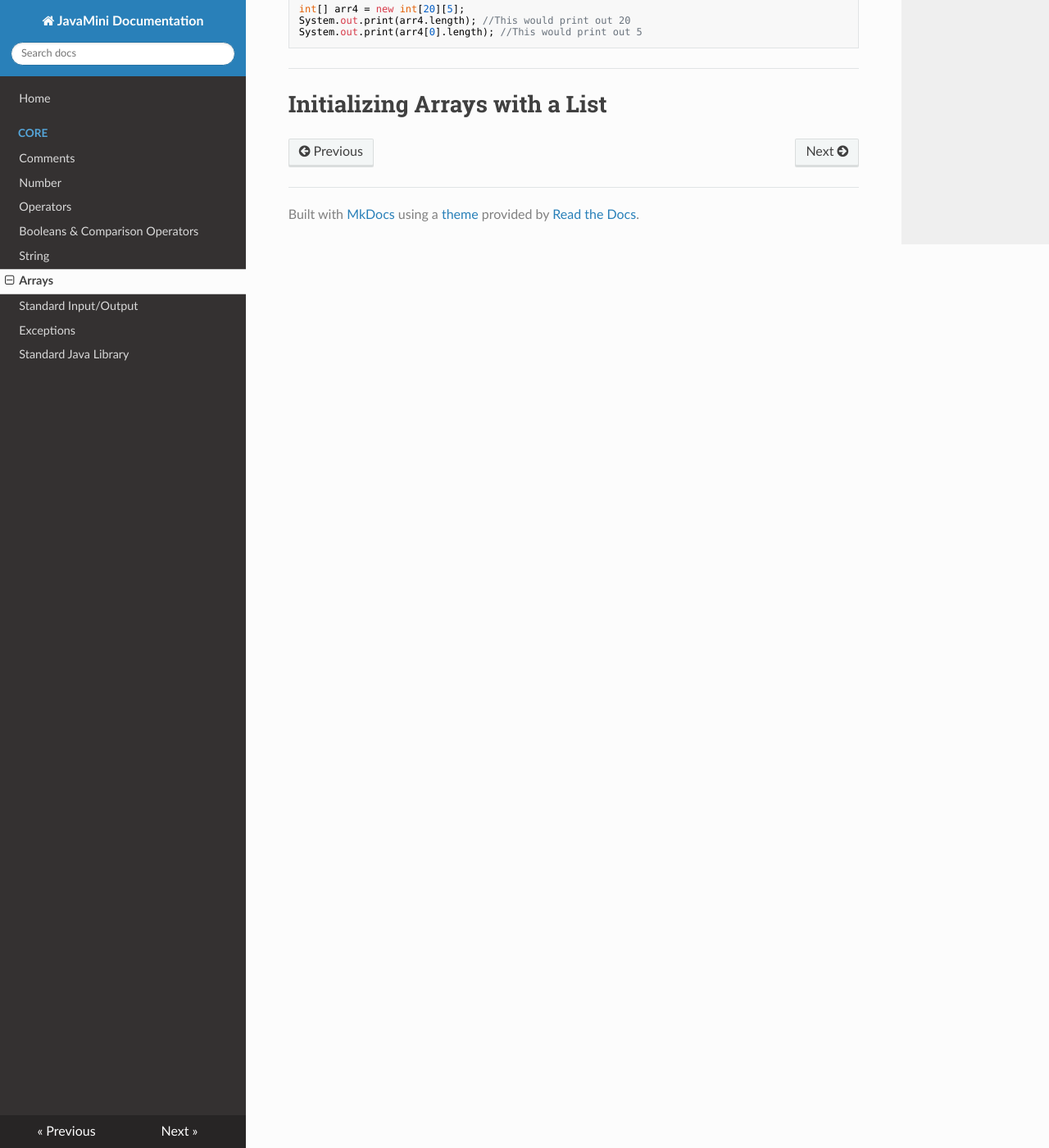
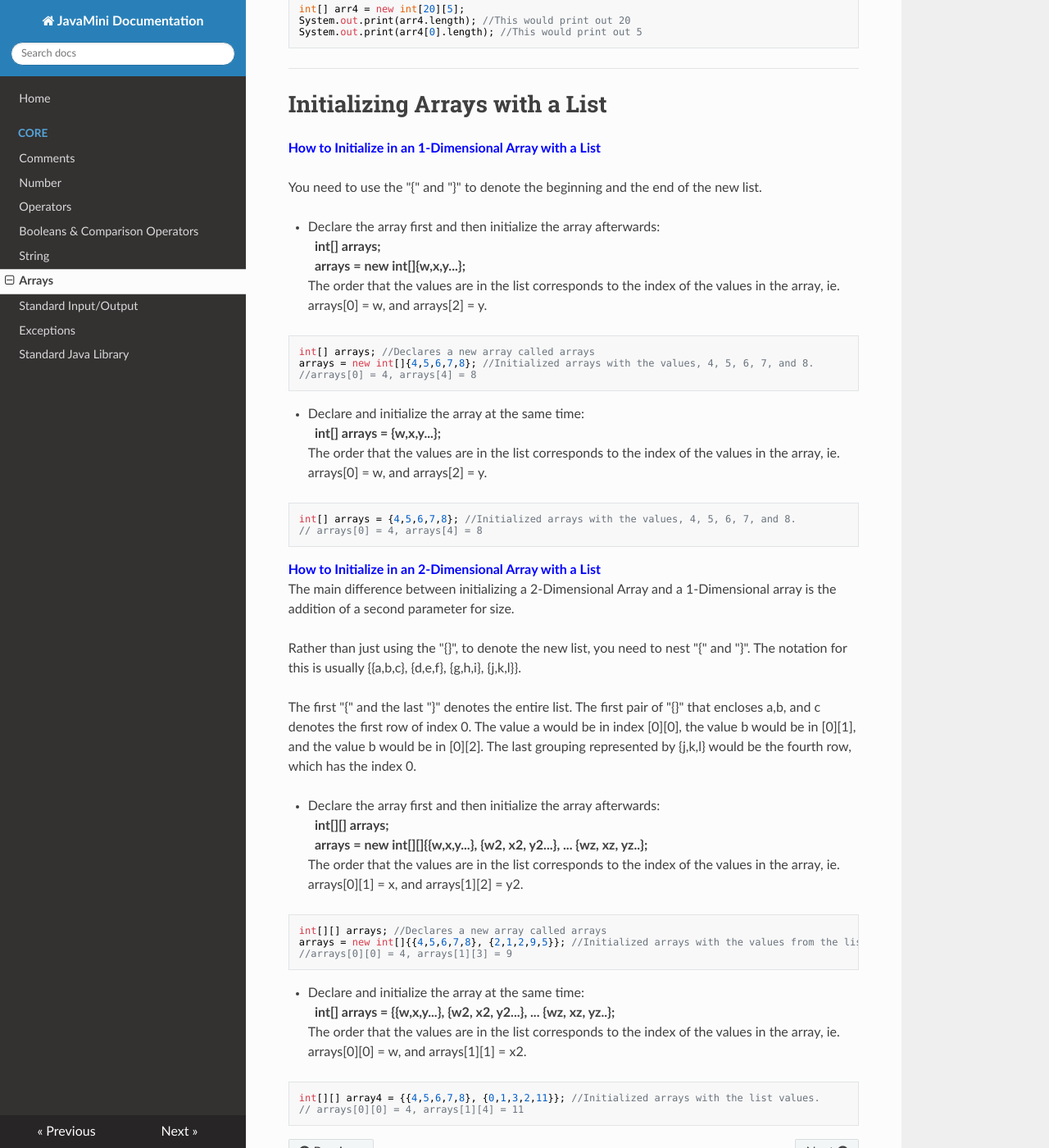
Before and after one commit to bofeng/javamini-doc, an MkDocs documentation site: the page built from doc/core/arrays.md, in a window 1280 px wide and 1400 px high, scrolled down 2253 px. Shown: the whole window at 82% size. Built offline with MkDocs 1.6.1, drawn with Linux system fonts in a browser that asks for light colours; nearby versions of some CDN libraries; old or Windows-style settings are respelled for this version of MkDocs.

Commit message:
Added how to initialize arrays with lists

````diff
--- a/doc/core/arrays.md
+++ b/doc/core/arrays.md
@@ -102,3 +102,54 @@ System.out.print(arr4[0].length); //This would print out 5
 ```
 ---
 # Initializing Arrays with a List
+<span style="color:blue">**How to Initialize in an 1-Dimensional Array with a List**  </span>
+
+You need to use the "{" and "}" to denote the beginning and the end of the new list.
+
+* Declare the array first and then initialize the array afterwards:
+&nbsp;&nbsp;**int[] arrays;**
+&nbsp;&nbsp;**arrays = new int[]{w,x,y...};**
+The order that the values are in the list corresponds to the index of the values in the array, ie. arrays[0] = w, and arrays[2] = y.
+
+```
+int[] arrays; //Declares a new array called arrays
+arrays = new int[]{4,5,6,7,8}; //Initialized arrays with the values, 4, 5, 6, 7, and 8.
+//arrays[0] = 4, arrays[4] = 8
+```
+
+* Declare and initialize the array at the same time:
+&nbsp;&nbsp;**int[] arrays = {w,x,y...};**
+The order that the values are in the list corresponds to the index of the values in the array, ie. arrays[0] = w, and arrays[2] = y.
+
+```
+int[] arrays = {4,5,6,7,8}; //Initialized arrays with the values, 4, 5, 6, 7, and 8.
+// arrays[0] = 4, arrays[4] = 8
+```
+
+<span style="color:blue">**How to Initialize in an 2-Dimensional Array with a List**  </span>
+The main difference between initializing a 2-Dimensional Array and a 1-Dimensional array is the addition of a second parameter for size.
+
+Rather than just using the "{}", to denote the new list, you need to nest "{" and "}". The notation for this is usually {{a,b,c}, {d,e,f}, {g,h,i}, {j,k,l}}.
+
+The first "{" and the last "}" denotes the entire list. The first pair of "{}" that encloses a,b, and c denotes the first row of index 0. The value a would be in index [0][0], the value b would be in [0][1], and the value b would be in [0][2]. The last grouping represented by {j,k,l} would be the fourth row, which has the index 0.
+
+
+* Declare the array first and then initialize the array afterwards:
+&nbsp;&nbsp;**int[][] arrays;**
+&nbsp;&nbsp;**arrays = new int[][]{{w,x,y...}, {w2, x2, y2...}, ... {wz, xz, yz..};**
+The order that the values are in the list corresponds to the index of the values in the array, ie. arrays[0][1] = x, and arrays[1][2] = y2.
+
+```
+int[][] arrays; //Declares a new array called arrays
+arrays = new int[]{{4,5,6,7,8}, {2,1,2,9,5}}; //Initialized arrays with the values from the list.
+//arrays[0][0] = 4, arrays[1][3] = 9
+```
+
+* Declare and initialize the array at the same time:
+&nbsp;&nbsp;**int[] arrays = {{w,x,y...}, {w2, x2, y2...}, ... {wz, xz, yz..};**
+The order that the values are in the list corresponds to the index of the values in the array, ie. arrays[0][0] = w, and arrays[1][1] = x2.
+
+```
+int[][] array4 = {{4,5,6,7,8}, {0,1,3,2,11}}; //Initialized arrays with the list values.
+// arrays[0][0] = 4, arrays[1][4] = 11
+```
````
